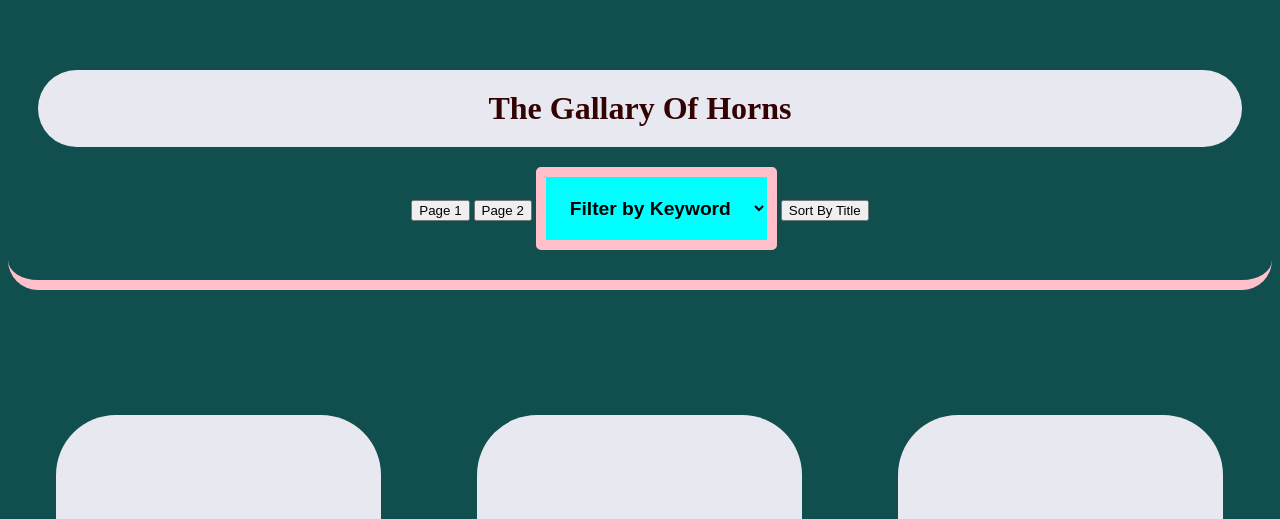
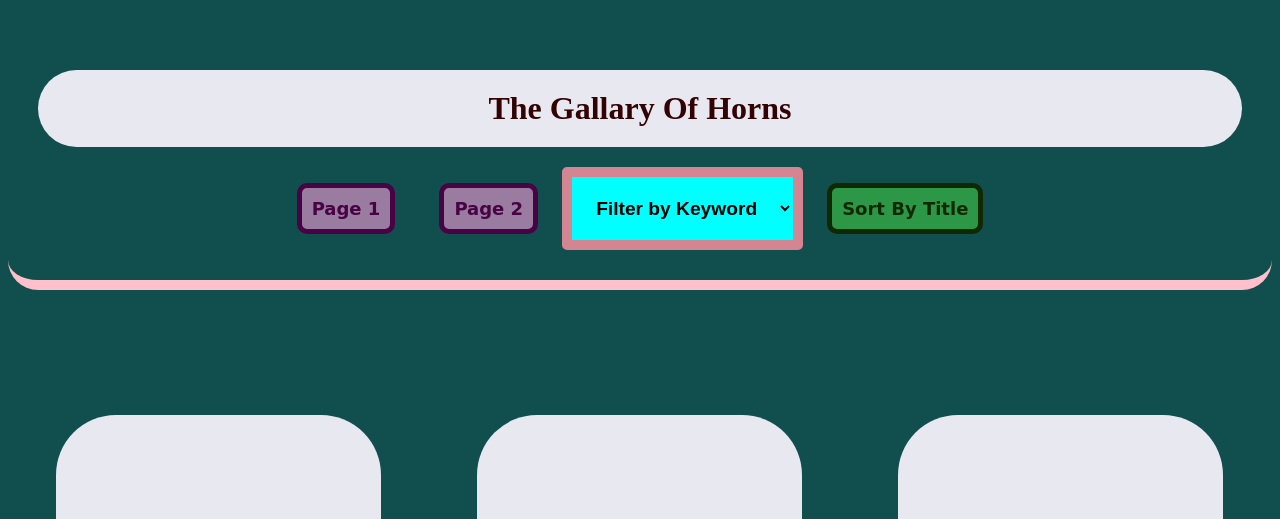
Before and after one commit to Nsuliman/Flexbox-and-Templating, a plain HTML site: page index.html in a window 1280 px wide. Shown: the top 519 px of the page. Drawn offline with nearby package versions, Linux system fonts and the light colour scheme.

Commit message:
styling the added buttons

```diff
--- a/css/base.css
+++ b/css/base.css
@@ -30,14 +30,14 @@ select {
   color: black;
   padding: 10px;
   background-color: aqua;
-  border: 10px solid pink;
+  border: 10px solid rgb(211, 133, 146);
   border-radius: 5px;
   font-weight: bolder;
   font-size: larger;
 }
 
 option {
-  color: navy;
+  color: rgb(12, 12, 105);
   background-color: rgb(232, 232, 241);
   border-radius: 5px;
   font-weight: bolder;
@@ -62,3 +62,33 @@ footer {
   background-color: rgb(232, 232, 241);
   border-radius: 50px;
 }
+
+header #page1, #page2 {
+
+  color: rgb(71, 3, 68);
+  font-size: large;
+  font-weight: bold;
+  font-family: cursive;
+  background-color: rgb(153, 124, 160);
+}
+
+#page1:hover {
+
+  color: rebeccapurple;
+}
+
+#page2:hover {
+
+  color: rebeccapurple;
+}
+
+
+#sortImage {
+
+  color: rgb(17, 41, 2);
+  font-size: large;
+  font-weight: bold;
+  font-family: cursive;
+  background-color: rgb(44, 151, 71);
+
+}
--- a/css/layouts.css
+++ b/css/layouts.css
@@ -21,6 +21,18 @@ header {
   padding: 30px;
 }
 
+header #page1, #page2 {
+
+  margin-left: 20px;
+  margin-right: 20px;
+
+}
+
+#sortImage {
+  margin-left: 20px;
+  margin-right: 20px;
+}
+
 footer {
   margin: 30px auto;
 }
--- a/css/modules.css
+++ b/css/modules.css
@@ -10,3 +10,16 @@ footer {
 h1 {
     padding: 20px;
 }
+
+header #page1, #page2 {
+
+    padding: 10px;
+    border: 5px solid;
+    border-radius: 10px;
+}
+
+#sortImage {
+    padding: 10px;
+    border: 5px solid;
+    border-radius: 10px;
+}
```
